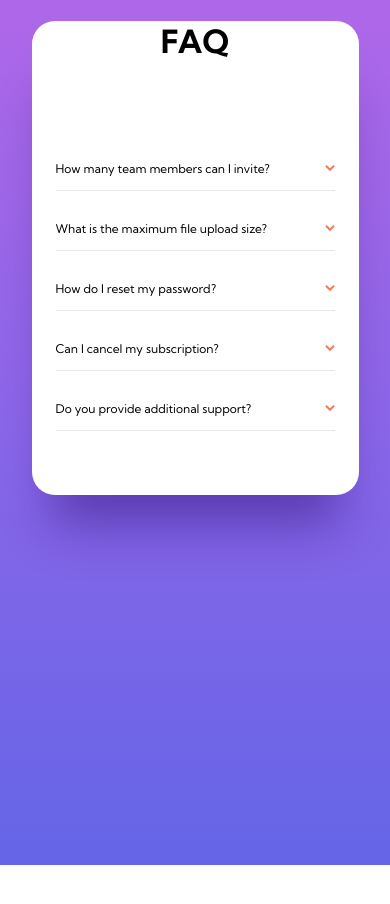
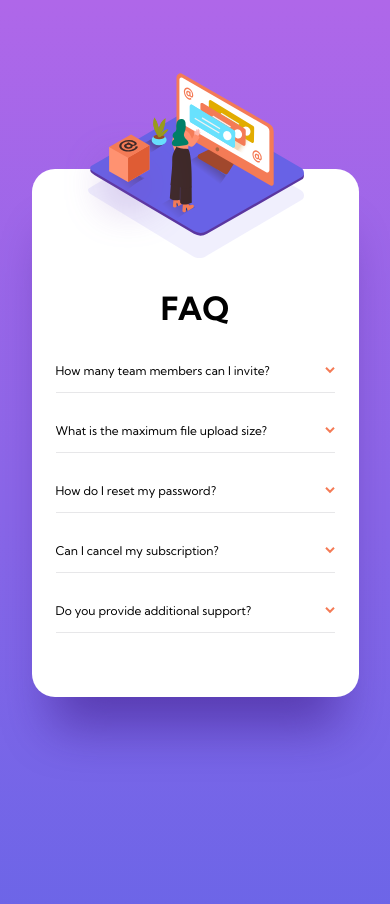
Before and after one commit to devb0x/faq-accordion-card, a plain HTML site: page index.html in a window 390 px wide. Before the commit the page ends 865 px from the top, so only its background shows below. Drawn offline with Linux system fonts and the light colour scheme.

Commit message:
card mobile ok

```diff
--- a/index.html
+++ b/index.html
@@ -16,10 +16,15 @@
 </head>
 <body>
 
+
   <div class="card">
 
-    <div class="card-img"></div>
-    <div class="card-img__pattern"></div>
+    <div class="card-top__wrapper">
+
+      <div class="card-img"></div>
+      <div class="card-img__pattern"></div>
+
+    </div>
 
     <h1 class="card-title">FAQ</h1>
 
--- a/scss/_card.scss
+++ b/scss/_card.scss
@@ -1,29 +1,54 @@
 @import "variables";
 @import "mixins";
 
+.card-top__wrapper {
+  height: 180px;
+  width: 240px;
+  position: absolute;
+  top: -96px;
+  left: 10%;
+
+}
+  .card-img {
+    position: relative;
+    z-index: 10;
+    background-image: url("./../images/illustration-woman-online-mobile.svg");
+    background-size: contain;
+    background-repeat: no-repeat;
+    height: 100%;
+    width: 100%;
+  }
+
+  .card-img__pattern {
+    position: relative;
+    z-index: 1;
+    background-image: url("./../images/bg-pattern-mobile.svg");
+    background-size: contain;
+    background-repeat: no-repeat;
+    height: 100%;
+    width: 90%;
+    top: -89px;
+    left: 24px;
+
+  }
 .card {
   max-width: 327px;
-  margin: auto;
+  margin: 20vh auto;
   background-color: #ffffff;
   border-radius: 23px;
   box-shadow: 0 50px 50px -20px rgba(53, 18, 122, 0.497159);
+  position: relative;
 
-  &-img {
-
-  }
-
-  &-pattern {
-
-  }
 
   .card-title {
     text-align: center;
     font-size: 2rem;
     font-weight: $bold;
+    padding-top: 119px;
   }
 
   .questions-wrapper {
-    padding: 48px 24px;
+    padding: 0 24px 48px 24px;
 
     .panel {
       display: flex;
```
Also changed, not shown: scss/style.css, 1 other file.
